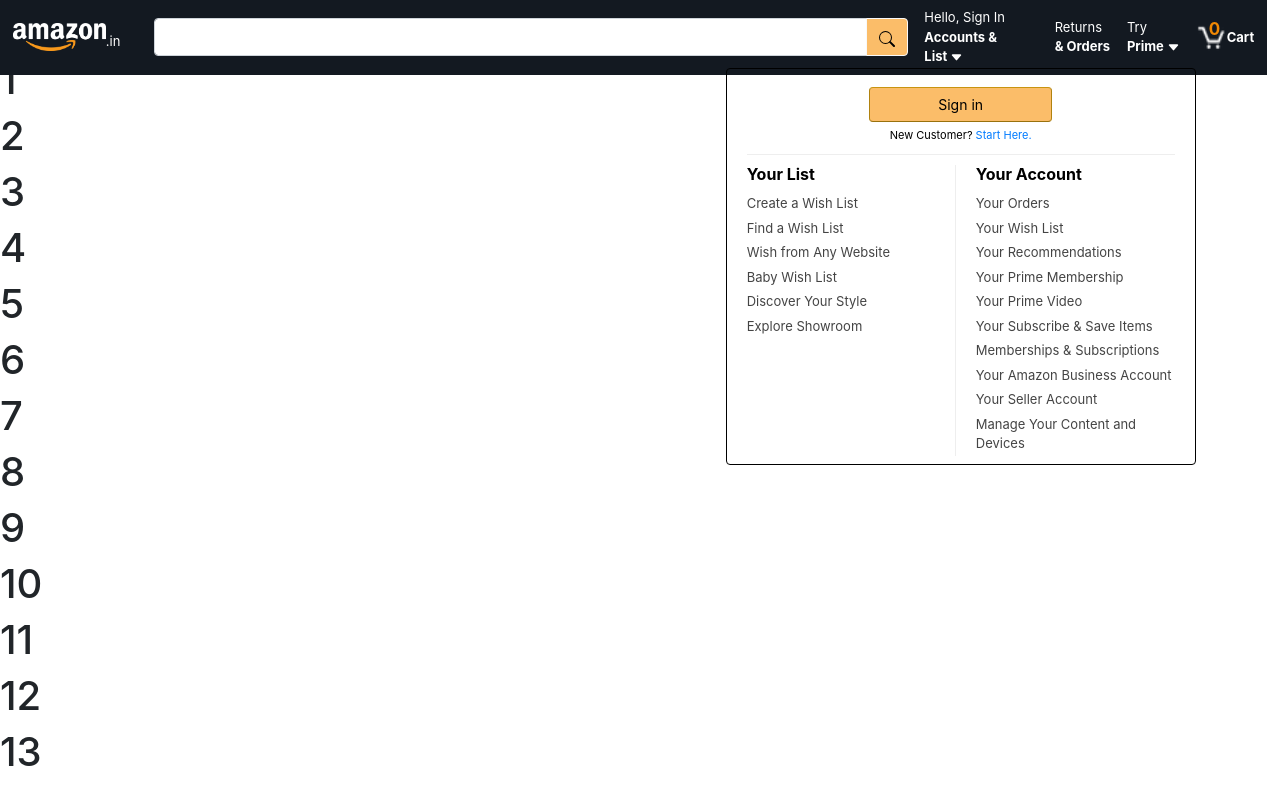
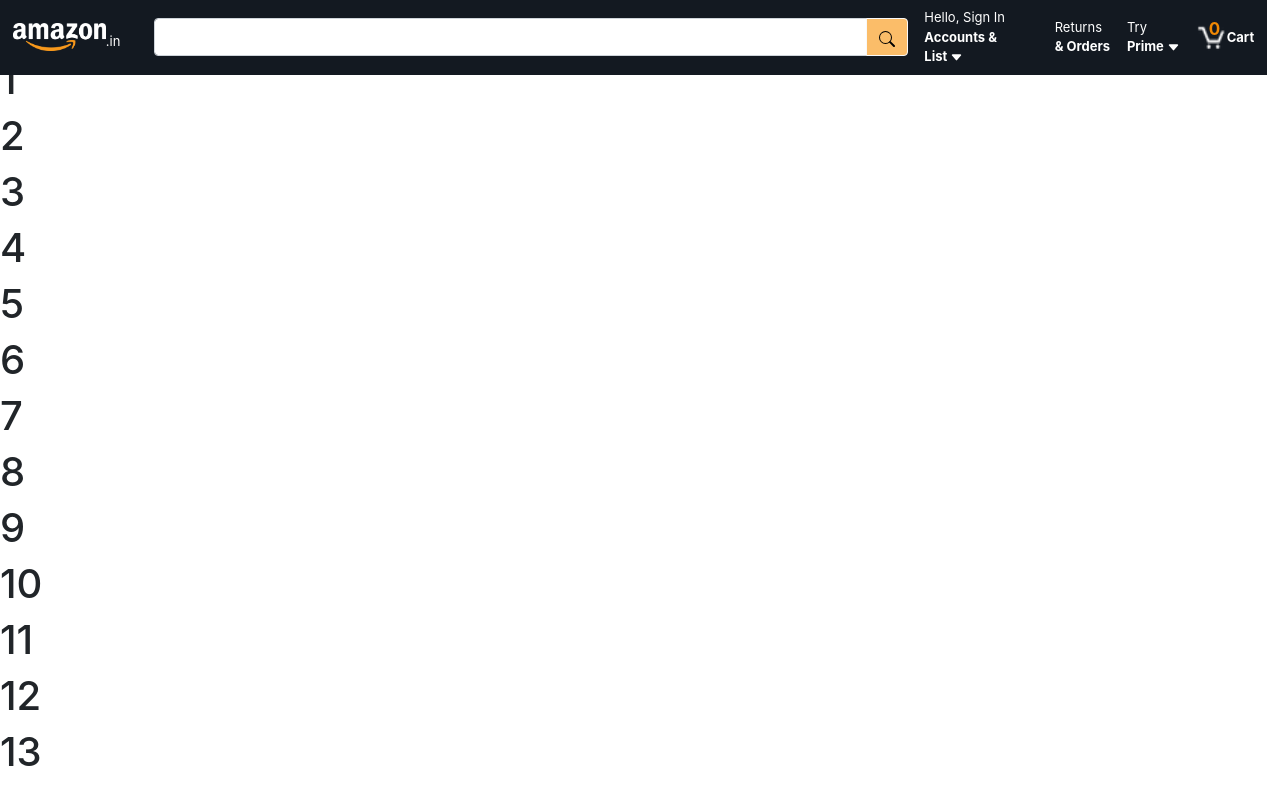
Before and after one commit to Madhu003/amazon-clone-react, a React (Create React App) app: page / in a window 1280 px wide. Shown: the top 791 px of the page. Built offline with nearby package versions, Linux system fonts and the light colour scheme.

Commit message:
=> hover effect for list added git add src/

```diff
--- a/src/App.js
+++ b/src/App.js
@@ -1,11 +1,15 @@
 import React, { useEffect, useState } from 'react';
 import logo from './images/amazon-logo.png';
 import cartImage from './images/130-1303615_shopping-cart-icons-amazon-shopping-cart-icon.png'
+import primeAddImage from "./images/IN-Prime-PIN-TryPrime-MultiBen-Apr18-400x400._CB442254244_.jpg"
 import './App.css';
 import 'bootstrap/dist/css/bootstrap.min.css';
 
 function App() {
     let [scrolledpx, setScrollpx] = useState(0);
+    let [isMouseOnAccounts, setIsMouseOnAccounts] = useState(false);
+    let [isMouseOnPrime, setIsOnPrime] = useState(false);
+
 
     useEffect(() => {
         document.addEventListener("scroll", _ => setScrollpx(window.scrollY));
@@ -35,7 +39,11 @@
                         </button>
                     </div>
                 </div>
-                <div className="hello-sign" style={{ width: "193px", position: "relative" }}>
+                <div className="hello-sign"
+                    style={{ width: "193px", position: "relative" }}
+                    // onMouseOver={e => console.log(e)}
+                    onMouseOver={() => setIsMouseOnAccounts(true)}
+                    onMouseOut={() => setIsMouseOnAccounts(false)}>
                     Hello, Sign In
                     <br></br>
                     <b>
@@ -52,8 +60,9 @@
                         top: "62px",
                         right: "-155px",
                         color: "black",
-                        border: "1px solid black",
-                        borderRadius: "4px"
+                        border: "1px solid #bbb",
+                        borderRadius: "4px",
+                        display: isMouseOnAccounts ? "block" : "none",
                     }}>
                         <div style={{
                             display: "flex",
@@ -82,7 +91,7 @@
                                 <div>Discover Your Style</div>
                                 <div> Explore Showroom</div>
                             </div>
-                            <div  className="your-account" style={{ width: "100%", paddingLeft: "20px" }}>
+                            <div className="your-account" style={{ width: "100%", paddingLeft: "20px" }}>
                                 <h6><b>Your Account</b></h6>
                                 <div>Your Orders</div>
                                 <div>Your Wish List</div>
@@ -103,7 +112,10 @@
                     <br></br>
                     <b>& Orders</b>
                 </div>
-                <div style={{ width: "94px" }}>
+                <div style={{ width: "94px", position: "relative" }}
+                    onMouseOver={() => setIsOnPrime(true)}
+                    onMouseOut={() => setIsOnPrime(false)}
+                >
                     Try
                     <br></br>
                     <b>
@@ -114,6 +126,18 @@
                             </svg>
                         </div>
                     </b>
+                    <div className="hello-sign-drop-down" style={{
+                        position: "absolute",
+                        top: "62px",
+                        right: "15px",
+                        color: "black",
+                        border: "1px solid #bbb",
+                        display: isMouseOnPrime ? "block" : "none",
+                        borderRadius: "4px",
+                        padding: 10
+                    }}>
+                        <img src={primeAddImage} style={{ width: 300, height: 300 }} />
+                    </div>
                 </div>
                 <div style={{
                     width: "86px",
```
